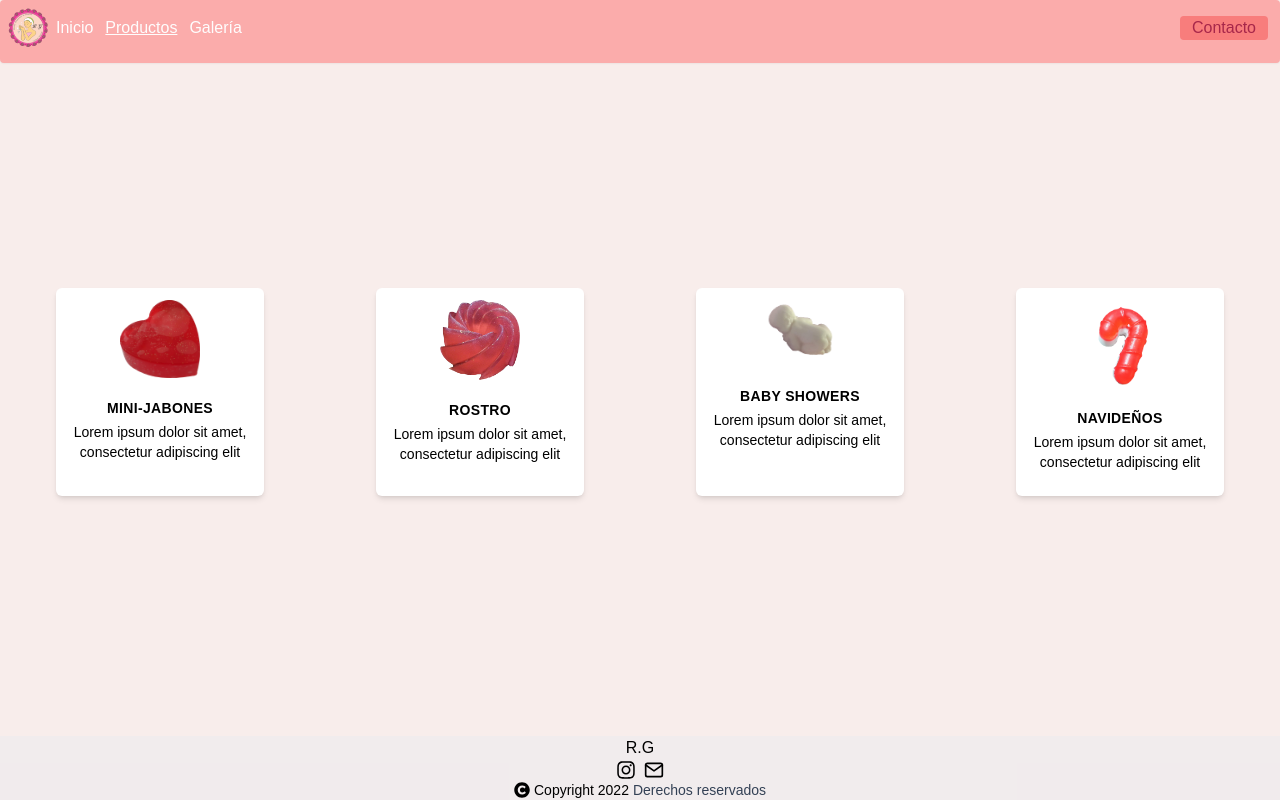
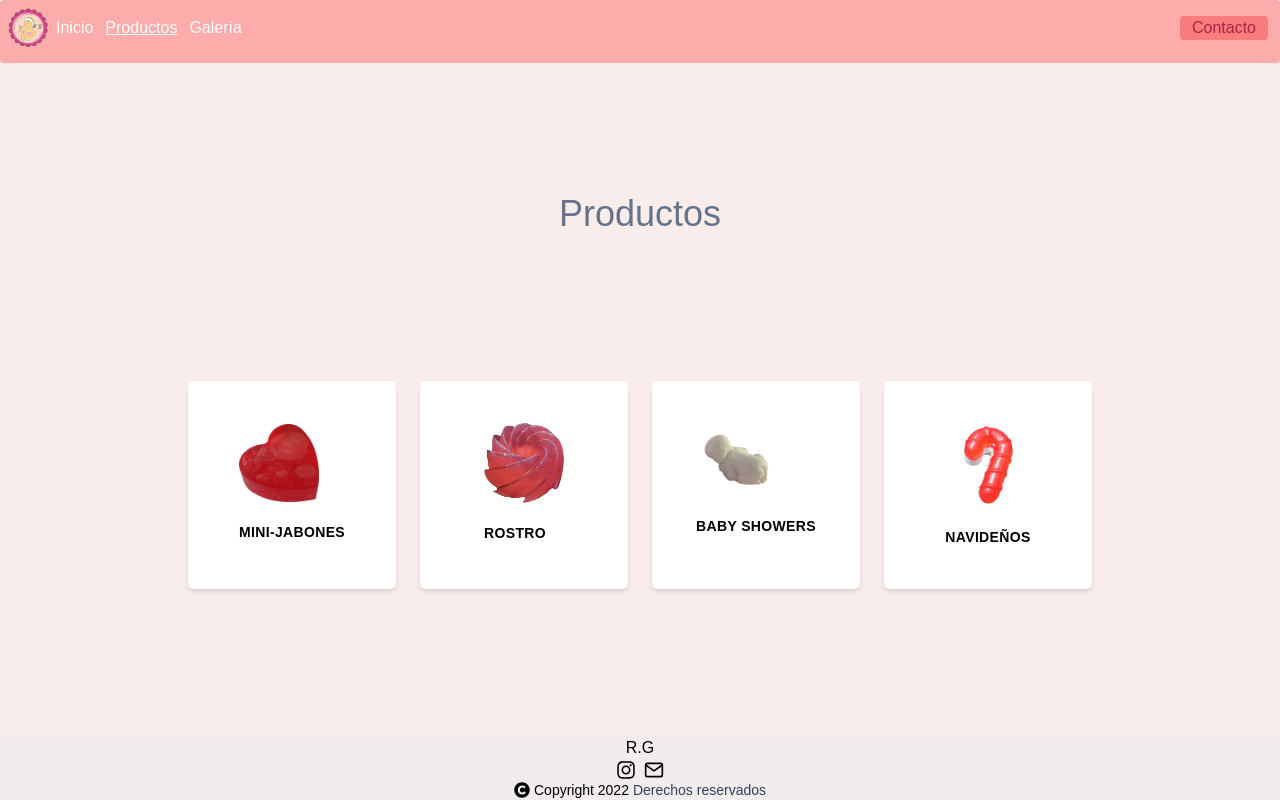
Before and after one commit to mbluis4/web_sites, a React (Create React App) app: page /products in a window 1280 px wide. Built offline with nearby package versions, Linux system fonts and the light colour scheme.

Commit message:
Product page refactor

```diff
--- a/src/App.js
+++ b/src/App.js
@@ -7,6 +7,7 @@ import About from "./pages/About";
 import Contact from "./pages/Contact";
 import UploadFiles from "./pages/UploadFiles";
 import Footer from "./components/Footer";
+import Product from "./components/Product";
 import { Routes, Route } from "react-router-dom";
 import { useState } from "react";
 
@@ -17,7 +18,10 @@ function App() {
       <Routes>
         <Route path="/" element={<Header />}>
           <Route index element={<Hero />} />
-          <Route path="products" element={<Products />} />
+          <Route path="products" element={<Products />}>
+            <Route path="products/:productId" element={<Product />} />
+          </Route>
+
           <Route
             path="gallery"
             element={<Gallery selected={selected} setSelected={setSelected} />}
--- a/src/components/Product.js
+++ b/src/components/Product.js
@@ -2,13 +2,7 @@ const Product = (props) => {
   const { name, srcImg, description } = props.item;
   return (
     <div className="shadow-md rounded-md flex flex-col items-center w-52 bg-white py-3 mb-4 h-52">
-      <div className="w-20 mb-3 pb-2 ">
-        <img src={srcImg} alt="soap" className=" max-w-full"></img>
-      </div>
-      <h2 className="text-sm spa font-bold uppercase tracking-wide mb-1">
-        {name}
-      </h2>
-      <p className="text-center text-sm px-1">{description}</p>
+      <h1>Product</h1>
     </div>
   );
 };
--- a/src/pages/Contact.js
+++ b/src/pages/Contact.js
@@ -3,13 +3,11 @@ import EmailModal from "../components/EmailModal";
 
 const Contact = () => {
   const [emailSent, setEmailSent] = useState(false);
-  const [form, setForm] = useState([
-    {
-      name: "",
-      email: "",
-      message: "",
-    },
-  ]);
+  const [form, setForm] = useState({
+    name: "",
+    email: "",
+    message: "",
+  });
   const handleChange = (e) => {
     const { name, value } = e.target;
     setForm((prevForm) => ({
@@ -20,6 +18,11 @@ const Contact = () => {
   const handleSubmit = (e) => {
     e.preventDefault();
     setEmailSent(true);
+    setForm({
+      name: "",
+      email: "",
+      message: "",
+    });
   };
 
   return (
--- a/src/pages/Products.js
+++ b/src/pages/Products.js
@@ -4,6 +4,7 @@ import mini_1 from "../images/mini_1.png";
 import rostro from "../images/rostro.png";
 import baby_shower from "../images/baby_shower.png";
 import navidad from "../images/navidad.png";
+import { Link } from "react-router-dom";
 
 const Products = () => {
   const [products, setProducts] = useState([
@@ -34,12 +35,29 @@ const Products = () => {
   ]);
 
   const productList = products.map((item) => (
-    <Product key={item.id} item={item} />
+    <div
+      key={item.id}
+      className="shadow-md rounded-md flex flex-col items-center justify-center w-52 bg-white py-3 mb-4 h-52"
+    >
+      <Link to={`/products/${item.id}`}>
+        <div className="w-20 mb-3 pb-2 ">
+          <img src={item.srcImg} alt="soap" className=" max-w-full"></img>
+        </div>
+        <h2 className="text-sm spa font-bold uppercase tracking-wide mb-1">
+          {item.name}
+        </h2>
+      </Link>
+    </div>
   ));
   return (
-    <div className="flex flex-col sm:flex-row sm:justify-around items-center sm:flex-wrap">
-      {productList}
-    </div>
+    <>
+      <h1 className="text-center mb-4 text-lg md:text-4xl text-slate-500">
+        Productos
+      </h1>
+      <div className="flex flex-col sm:flex-row sm:justify-around items-center sm:flex-wrap self-center md:space-x-6">
+        {productList}
+      </div>
+    </>
   );
 };
 
```
